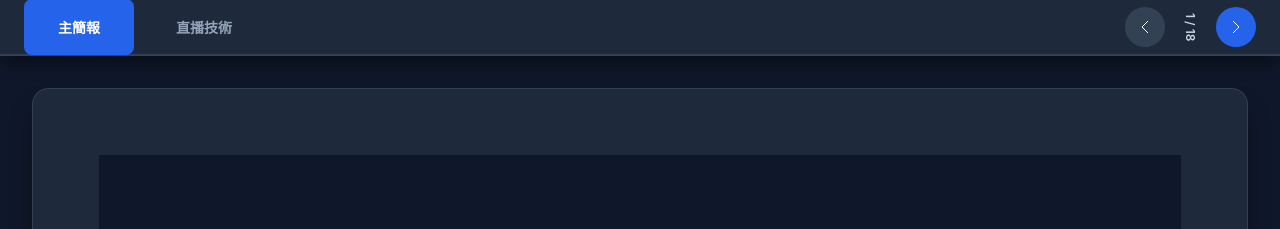
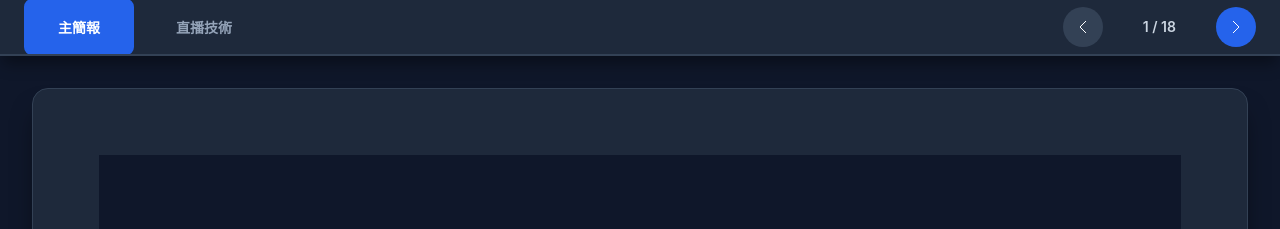
Before and after one commit to mike504110403/interview-demo, a plain HTML site: page index.html in a window 1280 px wide. Shown: the top 229 px of the page. Drawn offline with Linux system fonts and the light colour scheme.

Commit message:
修復：頁數水平顯示 + 防止hover效果超出橫幅

```diff
--- a/css/style.css
+++ b/css/style.css
@@ -104,6 +104,7 @@ body {
     z-index: 1000;
     box-shadow: var(--shadow-lg);
     height: 56px;
+    overflow: hidden;
 }
 
 /* Tab 分組（左側） */
@@ -216,7 +217,7 @@ body {
 
 .nav-btn:hover {
     background: var(--primary-light);
-    transform: scale(1.1);
+    transform: scale(1.05);
 }
 
 .nav-btn:active {
@@ -230,13 +231,13 @@ body {
 }
 
 .page-counter {
-    font-size: 0.75rem;
+    font-size: 0.875rem;
     font-weight: 600;
     color: var(--gray-300);
     text-align: center;
-    writing-mode: vertical-rl;
-    text-orientation: mixed;
-    padding: var(--spacing-sm) 0;
+    padding: 0 var(--spacing-md);
+    white-space: nowrap;
+    min-width: 60px;
 }
 
 /* ============================================
```
